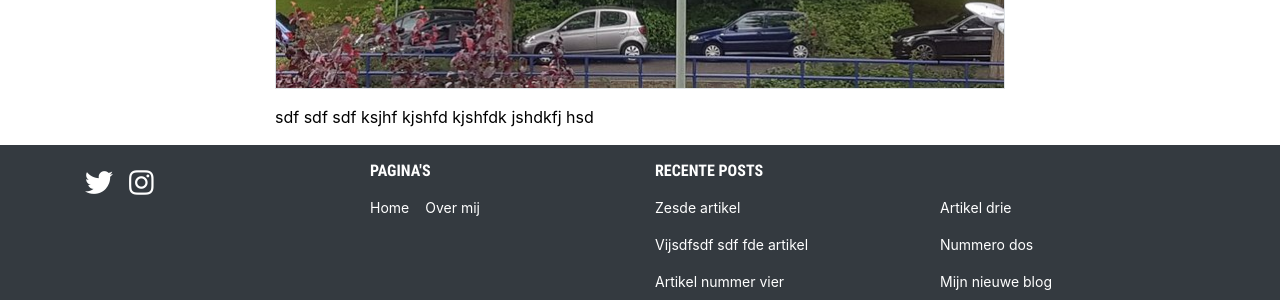
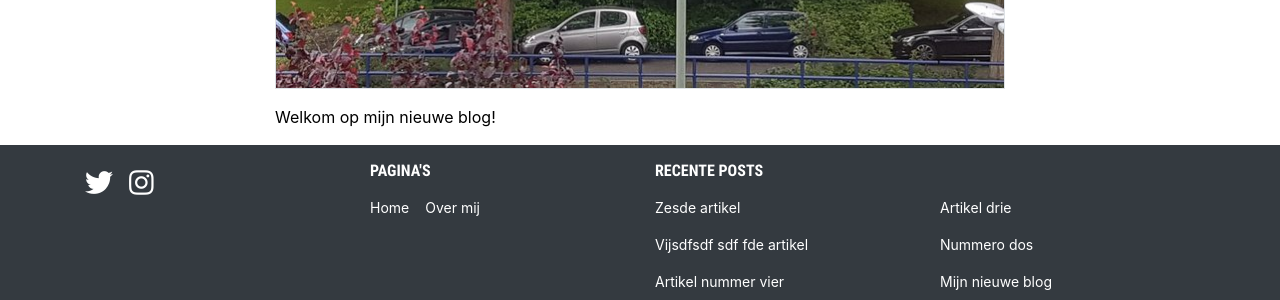
Before and after one commit to BaasLimited/baasovereten.github.io, a Jekyll site: the page built from _posts/2020-09-01-first-post.html, in a window 1280 px wide and 997 px high. Shown: the part 652-952 px from the top of the window. Built offline with Jekyll 4.4.1, drawn with Linux system fonts in a browser that asks for light colours; some web fonts are replaced.

Commit message:
Update 2020-09-01-first-post.html

```diff
--- a/_posts/2020-09-01-first-post.html
+++ b/_posts/2020-09-01-first-post.html
@@ -7,4 +7,4 @@ image:      /assets/images/uitzicht.jpg
 excerpt:    "Dit is een test"
 ---
 
-sdf sdf sdf ksjhf kjshfd kjshfdk jshdkfj hsd
+Welkom op mijn nieuwe blog!
```
